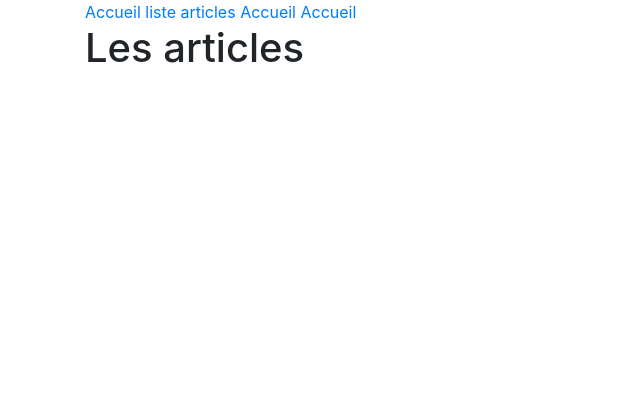
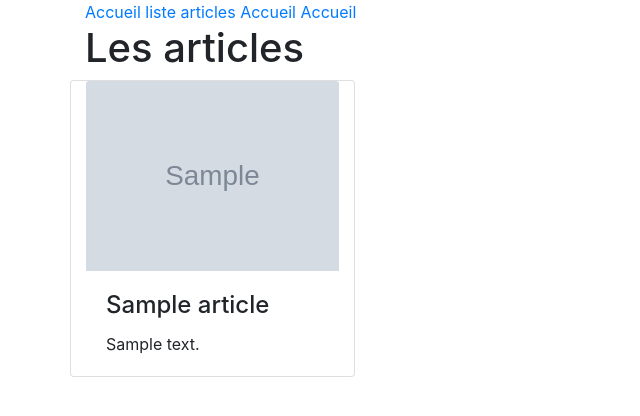
Before and after one commit to lulueyz/tp-projet, a PHP site: template views/produit-article/liste.php in a window 1280 px wide. Shown: the top 416 px of the page, without its empty margins (0-640 px from the left). Run offline with PHP 8.4, Linux system fonts and the light colour scheme; the template is opened without the code that fills it: most values are stand-ins (such as "Sample title", 1, 10 or a date in 2020); grey boxes marked "Sample" are stand-in pictures.

Commit message:
ajout list articles

```diff
--- a/controllers/articles-controlleur.php
+++ b/controllers/articles-controlleur.php
@@ -1,7 +1,7 @@
 <?php
 
 include __DIR__ . '/../models/article.php';
-$article = Article ::all();
+$articles = Article ::all();
 
 
-include __DIR__ . '/views/produit-article/liste.php';
+include __DIR__ . '/../views/produit-article/liste.php';
--- a/index.php
+++ b/index.php
@@ -26,9 +26,9 @@ switch ($route) {
         include __DIR__ . '/controllers/home-controller.php';
         break;
 
-    case 'liste-article':
-        include __DIR__ . '/controllers/articles-controller.php';
-        ;
+    case 'articles':
+        include __DIR__ . '/controllers/articles-controlleur.php';
+
         break;
 
 
--- a/models/article.php
+++ b/models/article.php
@@ -3,5 +3,5 @@
 include_once __DIR__ . '/SimpleOrm.php';
 
 class Article extends SimpleOrm{
-    public $id, $auteur, $image, $titre, $contenu, $date_de_publication
+    public $id, $auteur, $image, $titre, $contenu, $date_de_publication;
 }
--- a/views/produit-article/ajout.php
+++ b/views/produit-article/ajout.php
@@ -4,11 +4,11 @@
 
 <h1>Mes Articles</h1>
 
-<form method="post" action="index.php?route=ajout-produit">
+<!-- <form method="post" action="index.php?route=ajout-produit">
     <div class="form-group row">
         <label for="auteur" class="col-sm-12 col-form-label">Nom</label>
         <div class="col-sm-12">
             <input type="text" class="form-control" name="nom" id="nom" placeholder="Nom" required autofocus>
         </div>
     </div>
-</form>
+</form> -->
--- a/views/produit-article/liste.php
+++ b/views/produit-article/liste.php
@@ -3,6 +3,20 @@
 
 
 <h1>Les articles</h1>
+
+<div class="row">
+    <?php foreach ($articles as $article) { ?>
+        <div class="card col-3">
+        <img class="card-img-top" src="<?= $article->image ?>" alt="">
+        <div class="card-body">
+            <h4 class="card-title"><?= $article->titre ?></h4>
+            <p class="card-text"><?= $article->contenu?></p>
+        </div>
+
+    </div>
+    <?php } ?>
+
+</div>
 
 
 
```
